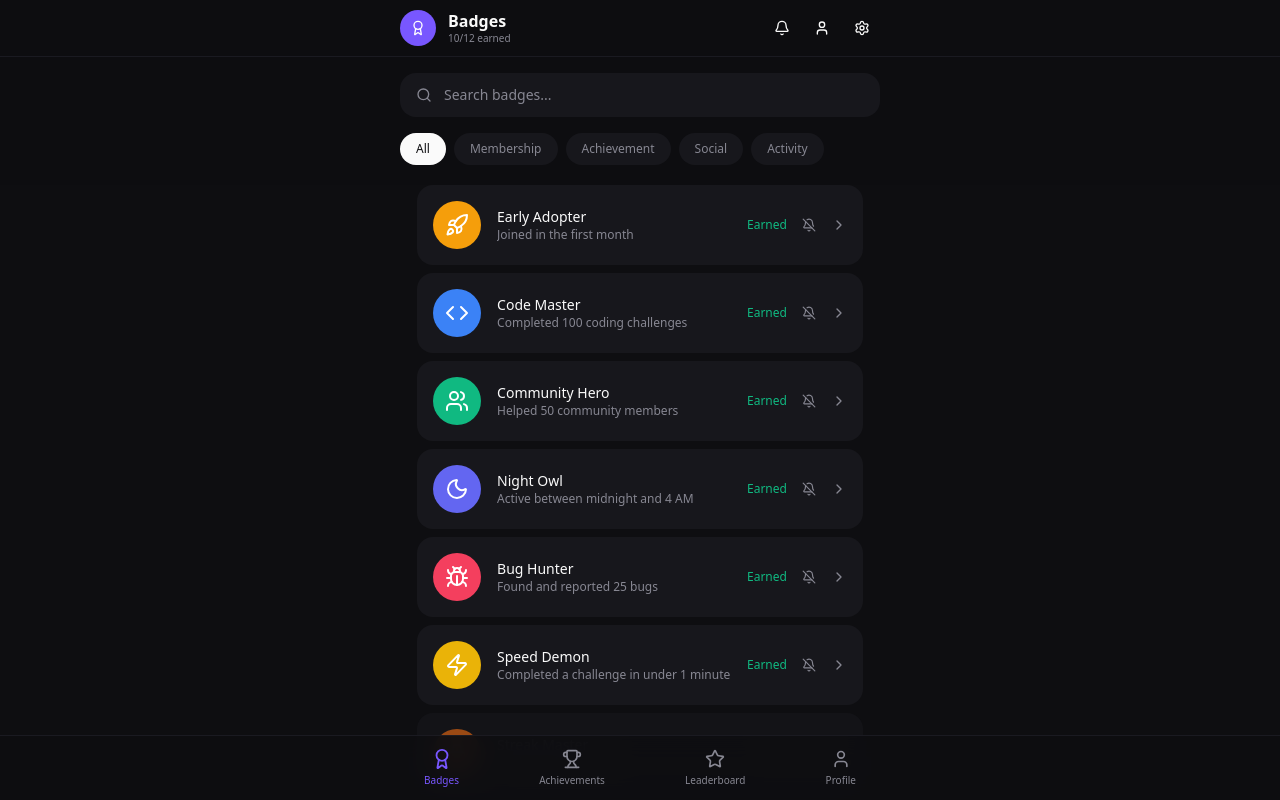
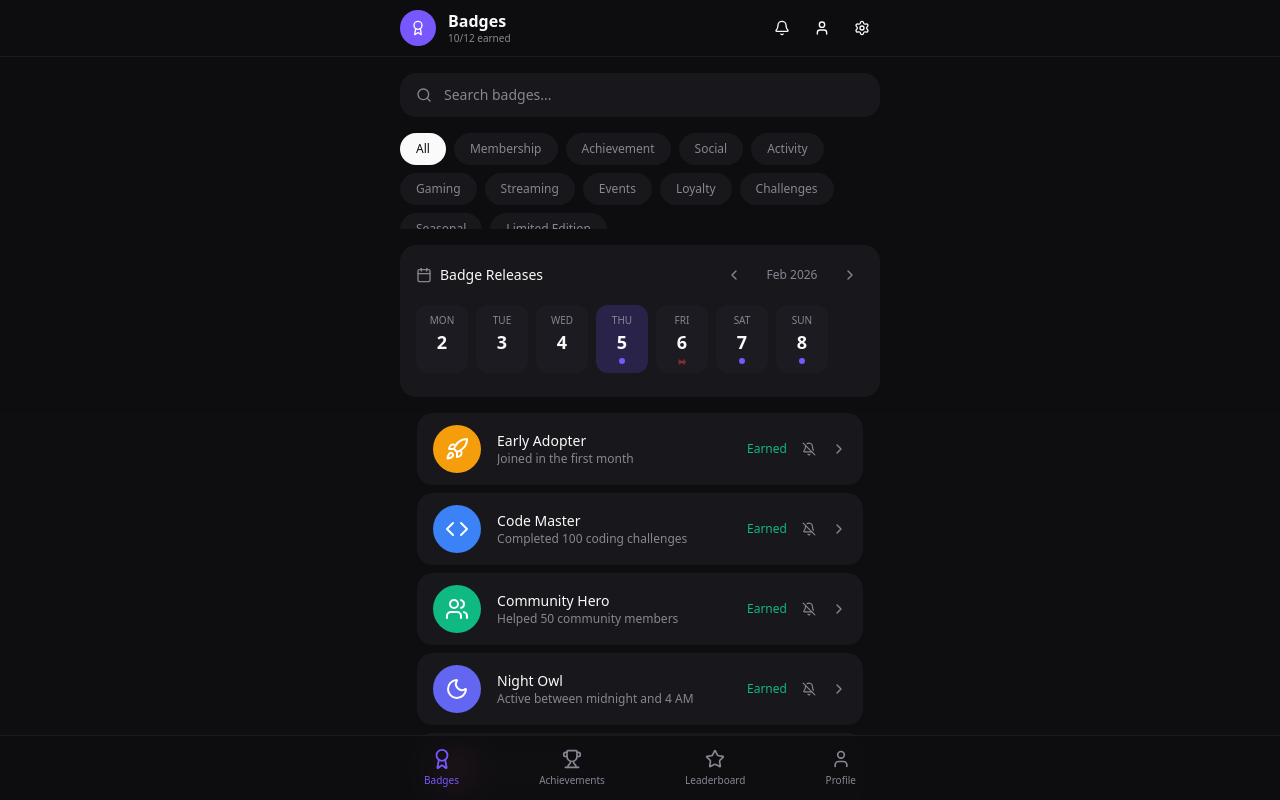
Before and after one commit to TheMagnet2/badge-example-build, a Next.js app: page / in a window 1280 px wide. Shown: the top 800 px of the page. Built offline with nearby package versions, Linux system fonts and the light colour scheme.

Commit message:
feat: enhance badge grid with timeline and filter updates
Consistent badge card height, vertical scrollable category filter, and new timeline/calendar component for badge releases and livestream integration

```diff
--- a/components/badge-card.tsx
+++ b/components/badge-card.tsx
@@ -79,6 +79,7 @@ export function BadgeCard({ badge, onClick, index, notificationEnabled, onToggle
         "group flex w-full items-center gap-4 rounded-2xl p-4 transition-all duration-200",
         "bg-card hover:bg-secondary",
         "focus:outline-none focus-visible:ring-2 focus-visible:ring-ring",
+        "h-[72px]", // Fixed height for consistent card sizing
         !isEarned && "opacity-60"
       )}
       style={{
--- a/components/badge-grid.tsx
+++ b/components/badge-grid.tsx
@@ -7,6 +7,7 @@ import { BadgeModal } from "./badge-modal";
 import { CategoryFilter } from "./category-filter";
 import { HeaderNav } from "./header-nav";
 import { FooterNav } from "./footer-nav";
+import { BadgeTimeline } from "./badge-timeline";
 import { useNotifications } from "@/hooks/use-notifications";
 import { usePWA } from "@/hooks/use-pwa";
 import { Search } from "lucide-react";
@@ -24,6 +25,11 @@ export function BadgeGrid() {
 
   // Initialize PWA
   usePWA();
+
+  // Handle livestream opening
+  const handleOpenLivestream = (url: string) => {
+    window.open(url, "_blank", "noopener,noreferrer");
+  };
 
   const filteredBadges = badges.filter((badge) => {
     const matchesCategory =
@@ -66,6 +72,11 @@ export function BadgeGrid() {
             selected={selectedCategory}
             onSelect={setSelectedCategory}
           />
+
+          {/* Badge Timeline Calendar */}
+          <div className="mt-4">
+            <BadgeTimeline onOpenLivestream={handleOpenLivestream} />
+          </div>
         </div>
       </div>
 
--- /dev/null
+++ b/components/badge-timeline.tsx
@@ -0,0 +1,219 @@
+"use client";
+
+import { useState, useRef, useEffect } from "react";
+import { cn } from "@/lib/utils";
+import { ChevronLeft, ChevronRight, Calendar, Radio } from "lucide-react";
+
+interface BadgeRelease {
+  id: string;
+  name: string;
+  date: Date;
+  category: string;
+  isLive?: boolean;
+  livestreamUrl?: string;
+}
+
+// Example badge releases - this would come from your data source
+const badgeReleases: BadgeRelease[] = [
+  { id: "r1", name: "Winter Champion", date: new Date(2026, 1, 5), category: "Seasonal" },
+  { id: "r2", name: "Speed Runner", date: new Date(2026, 1, 6), category: "Gaming", isLive: true, livestreamUrl: "https://twitch.tv" },
+  { id: "r3", name: "Loyal Supporter", date: new Date(2026, 1, 7), category: "Loyalty" },
+  { id: "r4", name: "Challenge Master", date: new Date(2026, 1, 8), category: "Challenges" },
+  { id: "r5", name: "Event Hero", date: new Date(2026, 1, 10), category: "Events" },
+  { id: "r6", name: "Stream Legend", date: new Date(2026, 1, 12), category: "Streaming" },
+  { id: "r7", name: "Limited Trophy", date: new Date(2026, 1, 14), category: "Limited Edition" },
+];
+
+interface BadgeTimelineProps {
+  onOpenLivestream?: (url: string) => void;
+}
+
+export function BadgeTimeline({ onOpenLivestream }: BadgeTimelineProps) {
+  const [currentDate, setCurrentDate] = useState(new Date());
+  const [selectedDate, setSelectedDate] = useState<Date | null>(null);
+  const scrollRef = useRef<HTMLDivElement>(null);
+
+  // Generate days for the current week view
+  const getDaysInView = () => {
+    const days: Date[] = [];
+    const startOfWeek = new Date(currentDate);
+    startOfWeek.setDate(currentDate.getDate() - 3); // Show 3 days before and after
+
+    for (let i = 0; i < 7; i++) {
+      const day = new Date(startOfWeek);
+      day.setDate(startOfWeek.getDate() + i);
+      days.push(day);
+    }
+    return days;
+  };
+
+  const days = getDaysInView();
+
+  const formatDayName = (date: Date) => {
+    return date.toLocaleDateString("en-US", { weekday: "short" });
+  };
+
+  const formatDayNumber = (date: Date) => {
+    return date.getDate();
+  };
+
+  const isToday = (date: Date) => {
+    const today = new Date();
+    return date.toDateString() === today.toDateString();
+  };
+
+  const isSameDay = (date1: Date, date2: Date) => {
+    return date1.toDateString() === date2.toDateString();
+  };
+
+  const getReleasesForDate = (date: Date) => {
+    return badgeReleases.filter((release) => isSameDay(release.date, date));
+  };
+
+  const navigateWeek = (direction: "prev" | "next") => {
+    const newDate = new Date(currentDate);
+    newDate.setDate(currentDate.getDate() + (direction === "next" ? 7 : -7));
+    setCurrentDate(newDate);
+  };
+
+  const handleDateSelect = (date: Date) => {
+    setSelectedDate(date);
+    const releases = getReleasesForDate(date);
+    const liveRelease = releases.find((r) => r.isLive && r.livestreamUrl);
+    if (liveRelease && onOpenLivestream) {
+      onOpenLivestream(liveRelease.livestreamUrl!);
+    }
+  };
+
+  // Auto-scroll to today on mount
+  useEffect(() => {
+    if (scrollRef.current) {
+      const todayIndex = days.findIndex((d) => isToday(d));
+      if (todayIndex !== -1) {
+        const scrollAmount = todayIndex * 60 - scrollRef.current.offsetWidth / 2 + 30;
+        scrollRef.current.scrollTo({ left: scrollAmount, behavior: "smooth" });
+      }
+    }
+  }, []);
+
+  const selectedReleases = selectedDate ? getReleasesForDate(selectedDate) : [];
+
+  return (
+    <div className="bg-card rounded-2xl p-4">
+      {/* Header */}
+      <div className="flex items-center justify-between mb-4">
+        <div className="flex items-center gap-2">
+          <Calendar className="h-4 w-4 text-muted-foreground" />
+          <span className="text-sm font-medium text-foreground">Badge Releases</span>
+        </div>
+        <div className="flex items-center gap-1">
+          <button
+            type="button"
+            onClick={() => navigateWeek("prev")}
+            className="flex h-7 w-7 items-center justify-center rounded-full hover:bg-secondary transition-colors"
+            aria-label="Previous week"
+          >
+            <ChevronLeft className="h-4 w-4 text-muted-foreground" />
+          </button>
+          <span className="text-xs text-muted-foreground min-w-[80px] text-center">
+            {currentDate.toLocaleDateString("en-US", { month: "short", year: "numeric" })}
+          </span>
+          <button
+            type="button"
+            onClick={() => navigateWeek("next")}
+            className="flex h-7 w-7 items-center justify-center rounded-full hover:bg-secondary transition-colors"
+            aria-label="Next week"
+          >
+            <ChevronRight className="h-4 w-4 text-muted-foreground" />
+          </button>
+        </div>
+      </div>
+
+      {/* Days Row */}
+      <div
+        ref={scrollRef}
+        className="flex gap-2 overflow-x-auto pb-2 scrollbar-none"
+      >
+        {days.map((day) => {
+          const releases = getReleasesForDate(day);
+          const hasRelease = releases.length > 0;
+          const hasLive = releases.some((r) => r.isLive);
+          const isSelected = selectedDate && isSameDay(day, selectedDate);
+
+          return (
+            <button
+              key={day.toISOString()}
+              type="button"
+              onClick={() => handleDateSelect(day)}
+              className={cn(
+                "flex flex-col items-center justify-center min-w-[52px] h-[68px] rounded-xl transition-all",
+                "focus:outline-none focus-visible:ring-2 focus-visible:ring-ring",
+                isToday(day) && !isSelected && "bg-accent/20",
+                isSelected && "bg-accent text-accent-foreground",
+                !isSelected && !isToday(day) && "bg-secondary/50 hover:bg-secondary"
+              )}
+            >
+              <span className={cn(
+                "text-[10px] uppercase",
+                isSelected ? "text-accent-foreground/80" : "text-muted-foreground"
+              )}>
+                {formatDayName(day)}
+              </span>
+              <span className={cn(
+                "text-lg font-semibold",
+                isSelected ? "text-accent-foreground" : "text-foreground"
+              )}>
+                {formatDayNumber(day)}
+              </span>
+              {/* Release indicator */}
+              <div className="flex gap-0.5 mt-0.5 h-2">
+                {hasLive ? (
+                  <Radio className="h-2 w-2 text-red-500 animate-pulse" />
+                ) : hasRelease ? (
+                  <div className="h-1.5 w-1.5 rounded-full bg-accent" />
+                ) : null}
+              </div>
+            </button>
+          );
+        })}
+      </div>
+
+      {/* Selected Date Releases */}
+      {selectedDate && selectedReleases.length > 0 && (
+        <div className="mt-3 pt-3 border-t border-border/50">
+          <div className="flex flex-col gap-2">
+            {selectedReleases.map((release) => (
+              <div
+                key={release.id}
+                className={cn(
+                  "flex items-center justify-between px-3 py-2 rounded-lg",
+                  release.isLive ? "bg-red-500/10" : "bg-secondary/50"
+                )}
+              >
+                <div className="flex items-center gap-2">
+                  {release.isLive && (
+                    <span className="flex items-center gap-1 text-[10px] font-medium text-red-500 uppercase">
+                      <Radio className="h-2.5 w-2.5 animate-pulse" />
+                      Live
+                    </span>
+                  )}
+                  <span className="text-sm font-medium text-foreground">{release.name}</span>
+                </div>
+                <span className="text-xs text-muted-foreground">{release.category}</span>
+              </div>
+            ))}
+          </div>
+        </div>
+      )}
+
+      {/* No releases message */}
+      {selectedDate && selectedReleases.length === 0 && (
+        <div className="mt-3 pt-3 border-t border-border/50">
+          <p className="text-xs text-muted-foreground text-center py-2">
+            No badge releases scheduled for this day
+          </p>
+        </div>
+      )}
+    </div>
+  );
+}
--- a/components/category-filter.tsx
+++ b/components/category-filter.tsx
@@ -14,7 +14,7 @@ export function CategoryFilter({
   onSelect,
 }: CategoryFilterProps) {
   return (
-    <div className="flex gap-2 overflow-x-auto pb-1 scrollbar-none">
+    <div className="flex flex-wrap gap-2 max-h-24 overflow-y-auto pb-1 scrollbar-none">
       {categories.map((category) => (
         <button
           key={category}
--- a/lib/badges.ts
+++ b/lib/badges.ts
@@ -146,7 +146,20 @@ export const badges: Badge[] = [
   },
 ];
 
-export const categories = ["All", "Membership", "Achievement", "Social", "Activity"];
+export const categories = [
+  "All",
+  "Membership",
+  "Achievement",
+  "Social",
+  "Activity",
+  "Gaming",
+  "Streaming",
+  "Events",
+  "Loyalty",
+  "Challenges",
+  "Seasonal",
+  "Limited Edition"
+];
 
 export const rarityConfig = {
   common: { label: "Common", color: "bg-slate-500", textColor: "text-slate-400" },
```
